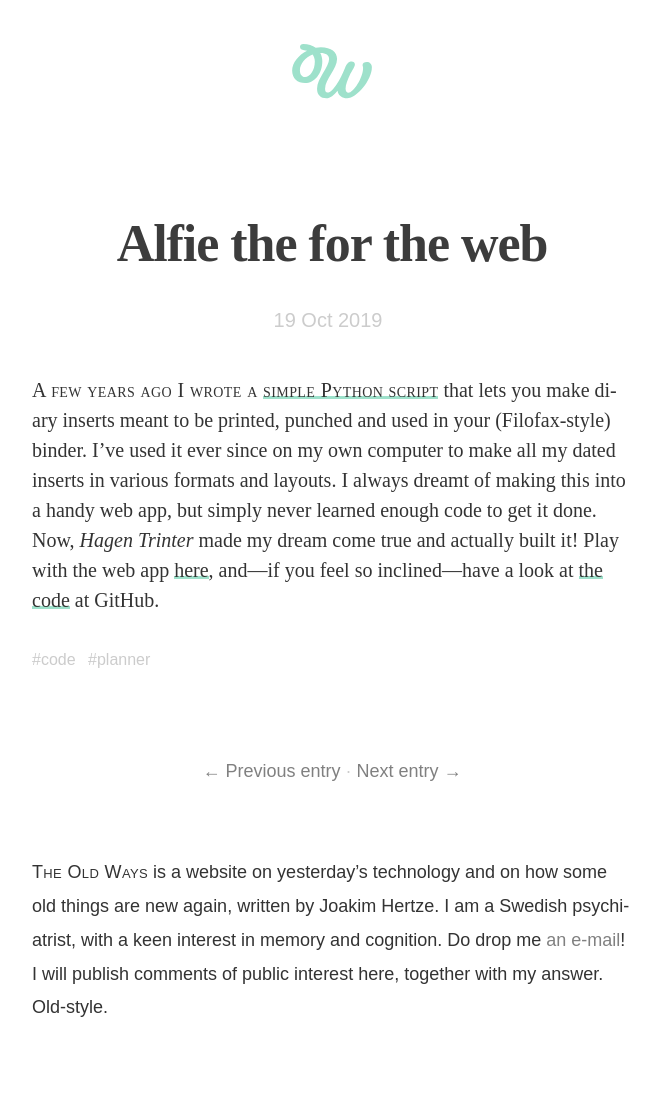
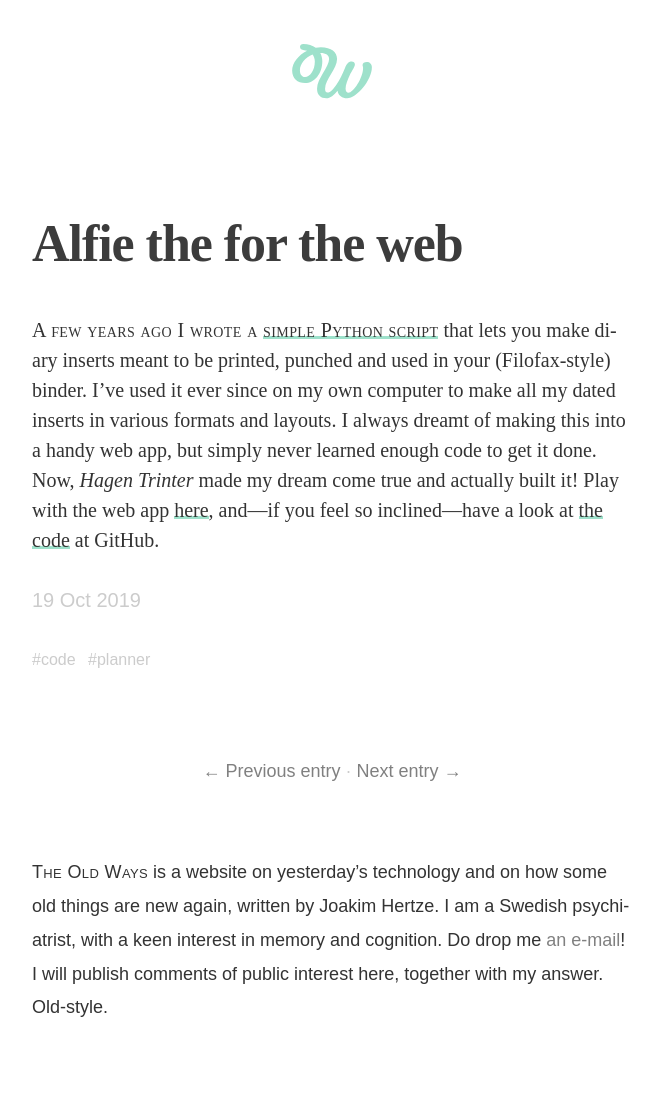
Before and after one commit to hertze/hertze.github.io, a Jekyll site: the page built from _posts/2019-10-19-alfie-webb.md, in a window 1280 px wide. Shown: the whole page, without its empty margins (308-968 px from the left). Built offline with Jekyll 4.4.1, drawn with Linux system fonts in a browser that asks for light colours; some web fonts are replaced.

Commit message:
Left-justify headers.

```diff
--- a/_layouts/post.html
+++ b/_layouts/post.html
@@ -8,9 +8,9 @@ layout: default
 			<h1 class="outbound"><a href="{{ page.link }}">{{ page.title | markdownify | strip_html | rstrip }}</a><a href="{{ page.url }}" class="anchor">#</a></h1>
 		{% else %}
 		<h1>{{ page.title | markdownify | strip_html }}</h1>
-		<p class="datestamp">{{ page.date | date_to_string }}</p>
 		{% endif %}
 		{{ content }}
+		{% unless page.link %}<p class="datestamp">{{ page.date | date_to_string }}</p>{% endunless %}
 		<p class="tags">
 	    {% for tag in page.tags %}
 	    	<a class="post" href="/tag/{{ tag }}">#{{tag}}</a>{% unless forloop.last %} {% endunless %}
--- a/_sass/variables.scss
+++ b/_sass/variables.scss
@@ -14,5 +14,5 @@ $light-accent: #E6E6E6;
 
 $basewidth: 30em;
 $footerwidth: $basewidth / 0.9;
-$headingwidth: $basewidth/2.6*0.8;
+$headingwidth: $basewidth/2.6;
 $wide: $basewidth + 4em;
--- a/assets/main.scss
+++ b/assets/main.scss
@@ -94,19 +94,15 @@ footer {
 /* Typography */
 
 .datestamp {
-	text-align: center;
 	@include font($metafont, 400, normal, 1em, 1.5em);
 	color: $lighttext;
 	position: relative;
-	top: -0.5em;
-	left: -0.2em; /* Offset the adjusted position of main text */
 }
 
 
 h1 {
 	@include font($headingfont, 700, normal, 2.6em, 1.3636em);
 	color: $headingcolor;
-	text-align: center;
 	letter-spacing: -0.02em;
 	max-width: $headingwidth;
 	@include hyphernation(none);
--- a/index.html
+++ b/index.html
@@ -12,9 +12,9 @@ show_comments: no
 			<h1 class="outbound"><a href="{{ post.link }}">{{ post.title | markdownify | strip_html | rstrip }}</a><a href="{{ post.url }}" class="anchor">#</a></h1>
 		{% else %}
 		<h1><a href="{{ post.url }}">{{ post.title | markdownify | strip_html }}</a></h1>
-		<p class="datestamp">{{ post.date | date_to_string }}</p>
 		{% endif %}
 		{{ post.content }}
+		{% unless post.link %}<p class="datestamp">{{ post.date | date_to_string }}</p>{% endunless %}
 	</article>
 
 {% endfor %}
```
